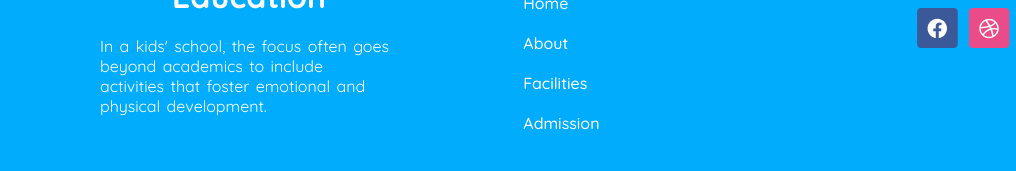
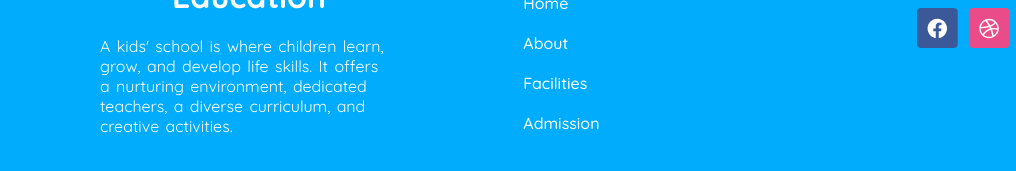
Before and after one commit to mowlyray/B11--A2-Kids-School, a plain HTML site: page index.html in a window 1280 px wide. Shown: the part 2768-2939 px from the top of the page, 0-1016 px from the left. Drawn offline with Linux system fonts and the light colour scheme.

Commit message:
add some style

```diff
--- a/index.html
+++ b/index.html
@@ -187,7 +187,7 @@
               Education</h3>
           </div>
 
-            <p class="footer-description">In a kids' school, the focus often goes beyond academics to include activities that foster emotional and physical development.</p>
+            <p class="footer-description">A kids' school is where children learn, grow, and develop life skills. It offers a nurturing environment, dedicated teachers, a diverse curriculum, and creative activities.</p>
         </div>
 
         <div class="footer-link">
```
